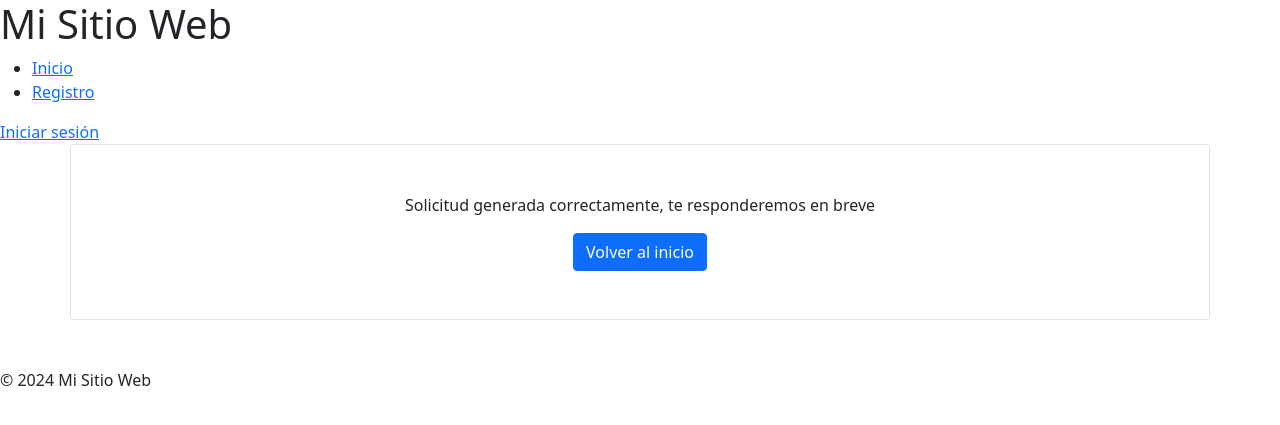
After one commit to LauDuhalde/PROYECTO-PORTAL-INMOBILIARIO, a Django app: page /success in a window 1280 px wide. The commit adds this page. Shown: the top 425 px of the page. Run offline with Django 4.2, Linux system fonts and the light colour scheme.

Commit message:
solicitud arriendo funcional, falta validar que quien acceda sea arrendador

```diff
--- a/portalinmobiliario/urls.py
+++ b/portalinmobiliario/urls.py
@@ -16,7 +16,7 @@ Including another URLconf
 """
 from django.contrib import admin
 from django.urls import path
-from web.views import registro_usuario,index, detalle_inmueble
+from web.views import registro_usuario,index, detalle_inmueble, crear_solicitud_arriendo, success
 0
 from django.contrib.auth.views import LoginView, LogoutView
 from django.conf.urls.static import static
@@ -29,6 +29,8 @@ urlpatterns = [
     path('login/', LoginView.as_view(template_name='login.html'), name='login'),
     path('logout/', LogoutView.as_view(next_page='index'), name='logout'),
     path('detalle_inmueble/<int:id>/', detalle_inmueble, name='detalle_inmueble'),
+    path('crear_solicitud/<int:inmueble_id>/<int:usuario_id>/', crear_solicitud_arriendo, name='crear_solicitud_arriendo'),
+    path('success', success, name="success"),
 
 ]
 urlpatterns += static(settings.MEDIA_URL, document_root=settings.MEDIA_ROOT)
--- a/web/templates/detalle_inmueble.html
+++ b/web/templates/detalle_inmueble.html
@@ -22,7 +22,8 @@
           <p>{{ inmueble.descripcion }}</p>
           <p>{{inmueble.comuna}}</p>
           <p>Precio arriendo: ${{ inmueble.precio }}</p>
-          <a href="#" onclick="history.back()" class="btn btn-primary">Enviar Solicitud de arriendo</a>
+          <!-- En tu template de detalle_inmueble.html -->
+          <a href="{% url 'crear_solicitud_arriendo' inmueble.id user.id %}">Crear Solicitud de Arriendo</a>
       </div>
   </div>
   {%endif%}
--- /dev/null
+++ b/web/templates/success.html
@@ -0,0 +1,9 @@
+{% extends 'base_profe.html' %}
+{% block content %}
+
+<div id="contact" class="container p-5 text-center border rounded mb-5">
+  <p>Solicitud generada correctamente, te responderemos en breve</p>
+    <a href="{% url 'index' %}" class="btn btn-primary">Volver al inicio</a>
+</div>
+
+{% endblock %}
--- a/web/views.py
+++ b/web/views.py
@@ -2,8 +2,8 @@ from django.shortcuts import render, redirect
 from django.contrib.auth import login, authenticate
 from django.contrib.auth.decorators import login_required
 
-from web.models import SolicitudArriendo, Inmueble
-from .forms import RegistroUsuarioForm
+from web.models import SolicitudArriendo, Inmueble, Usuario
+from .forms import RegistroUsuarioForm, SolicitudArriendoForm
 
 # Create your views here.
 
@@ -15,9 +15,6 @@ def index(request):
 def detalle_inmueble(request, id):
     inmueble=Inmueble.objects.get(id=id)
     return render(request, 'detalle_inmueble.html',{'inmueble':inmueble})
-
-
-
 
 def registro_usuario(request):
     if request.method == 'POST':
@@ -36,3 +33,26 @@ def registro_usuario(request):
     else:
         form = RegistroUsuarioForm()
     return render(request, 'registro_usuario.html', {'form': form})
+
+
+def crear_solicitud_arriendo(request, inmueble_id, usuario_id):
+    if request.method == 'POST':
+        form = SolicitudArriendoForm(request.POST)
+        if form.is_valid():
+            # Obtener instancia del inmueble y el usuario
+            inmueble = Inmueble.objects.get(pk=inmueble_id)
+            usuario = Usuario.objects.get(pk=usuario_id)
+
+            # Asignar los IDs al formulario y guardar la solicitud de arriendo
+            solicitud = form.save(commit=False)
+            solicitud.inmueble = inmueble
+            solicitud.arrendatario = usuario
+            solicitud.save()
+
+            return redirect('success')
+    else:
+        form = SolicitudArriendoForm(initial={'arrendatario': usuario_id, 'inmueble': inmueble_id})
+    return render(request, 'solicitud_arriendo.html', {'form': form})
+
+def success(request):
+    return render(request, 'success.html',{})
```
Also changed, not shown: web/forms.py (+10 -1 lines), web/templates/solicitud_arriendo.html (added, +13 -0 lines).
